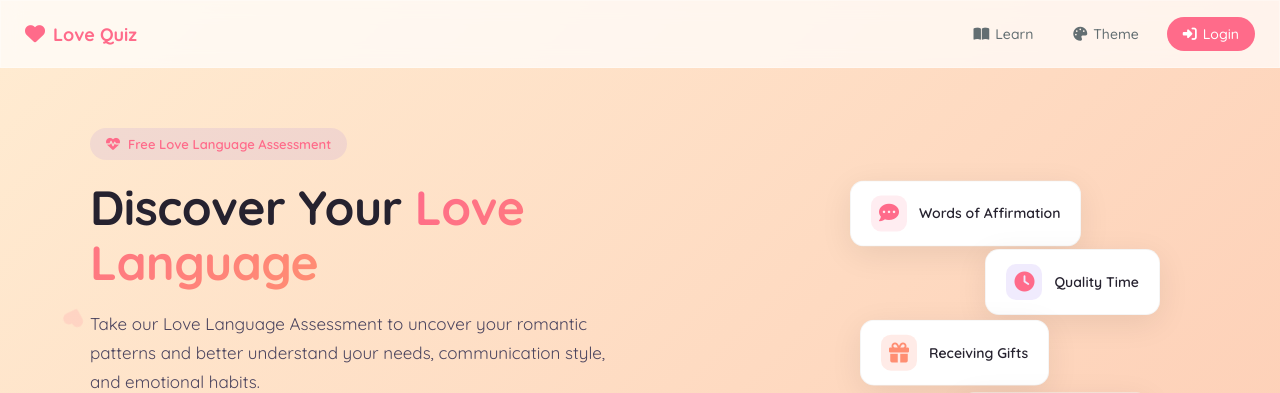
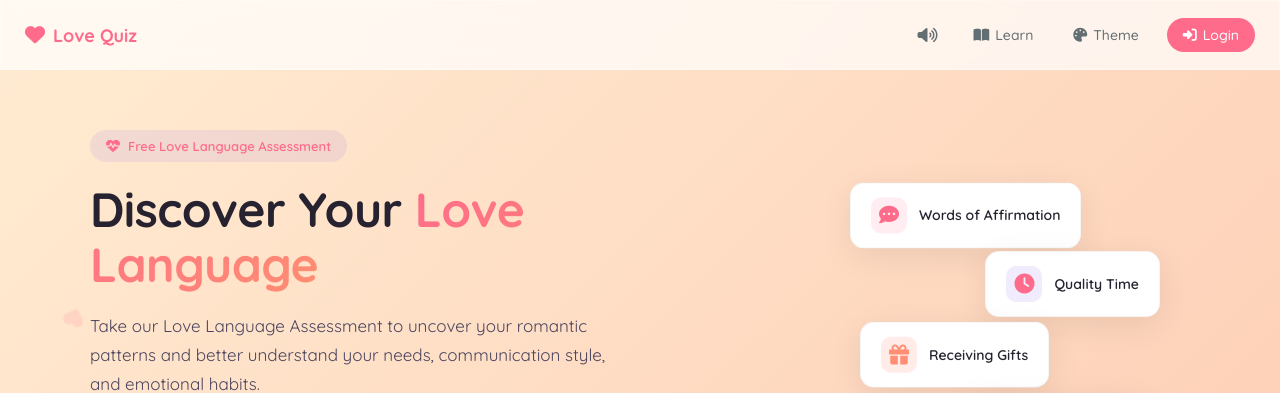
Before and after one commit to SDulguun/love_language_quiz, a Flask app: page / in a window 1280 px wide. Shown: the top 393 px of the page. Run offline with Flask 3, Linux system fonts and the light colour scheme; some libraries are stand-ins or nearby versions.

Commit message:
Add sound toggle and click sounds for quiz answers
- Add audio elements for click and celebration sounds
- Add sound toggle button in navigation bar
- Implement JavaScript for sound management with localStorage persistence
- Add playClickSound() to answer buttons in quiz
- Add CSS styles for sound toggle button

Co-Authored-By: Claude Opus 4.5 <noreply@anthropic.com>

```diff
--- a/static/style.css
+++ b/static/style.css
@@ -149,6 +149,32 @@ body {
 .nav-link:hover {
     color: var(--primary);
     background: rgba(0, 0, 0, 0.05);
+}
+
+/* Sound Toggle Button */
+.sound-toggle-btn {
+    display: flex;
+    align-items: center;
+    justify-content: center;
+    width: 36px;
+    height: 36px;
+    color: #636e72;
+    background: none;
+    border: none;
+    font-size: 16px;
+    border-radius: 8px;
+    cursor: pointer;
+    transition: all 0.2s;
+}
+
+.sound-toggle-btn:hover {
+    color: var(--primary);
+    background: rgba(0, 0, 0, 0.05);
+}
+
+.sound-toggle-btn:focus {
+    outline: 2px solid var(--primary);
+    outline-offset: 2px;
 }
 
 /* Theme Dropdown */
--- a/templates/base.html
+++ b/templates/base.html
@@ -37,12 +37,24 @@
         <div class="heart-float"><i class="fa-solid fa-heart"></i></div>
     </div>
 
+    <!-- Audio elements for sound effects -->
+    <audio id="clickSound" preload="auto">
+        <source src="{{ url_for('static', filename='audio/click.mp3') }}" type="audio/mpeg">
+    </audio>
+    <audio id="celebrationSound" preload="auto">
+        <source src="{{ url_for('static', filename='audio/celebration.mp3') }}" type="audio/mpeg">
+    </audio>
+
     <nav class="main-nav glass-effect">
         <a href="{{ url_for('home') }}" class="nav-logo">
             <i class="fa-solid fa-heart"></i>
             Love Quiz
         </a>
         <div class="nav-links">
+            <!-- Sound Toggle Button -->
+            <button class="sound-toggle-btn" onclick="toggleSound()" title="Toggle sound effects">
+                <i class="fa-solid fa-volume-high" id="soundIcon"></i>
+            </button>
             <a href="{{ url_for('learn') }}" class="nav-link">
                 <i class="fa-solid fa-book-open"></i>
                 Learn
@@ -86,5 +98,46 @@
     <main class="main-content">
         {% block content %}{% endblock %}
     </main>
+
+    <script>
+        // Sound management
+        let soundEnabled = localStorage.getItem('soundEnabled') !== 'false';
+
+        function updateSoundIcon() {
+            const icon = document.getElementById('soundIcon');
+            if (icon) {
+                icon.className = soundEnabled ? 'fa-solid fa-volume-high' : 'fa-solid fa-volume-xmark';
+            }
+        }
+
+        function toggleSound() {
+            soundEnabled = !soundEnabled;
+            localStorage.setItem('soundEnabled', soundEnabled);
+            updateSoundIcon();
+        }
+
+        function playClickSound() {
+            if (soundEnabled) {
+                const sound = document.getElementById('clickSound');
+                if (sound) {
+                    sound.currentTime = 0;
+                    sound.play().catch(() => {});
+                }
+            }
+        }
+
+        function playCelebrationSound() {
+            if (soundEnabled) {
+                const sound = document.getElementById('celebrationSound');
+                if (sound) {
+                    sound.currentTime = 0;
+                    sound.play().catch(() => {});
+                }
+            }
+        }
+
+        // Initialize sound icon on page load
+        document.addEventListener('DOMContentLoaded', updateSoundIcon);
+    </script>
 </body>
 </html>
--- a/templates/quiz.html
+++ b/templates/quiz.html
@@ -20,15 +20,15 @@
 
     <div class="options fade-in-up" style="animation-delay: 0.2s;">
         <form action="{{ url_for('answer') }}" method="POST">
-            <button type="submit" name="choice" value="A" class="option-btn">
+            <button type="submit" name="choice" value="A" class="option-btn" onclick="playClickSound()">
                 <i class="fa-solid fa-a"></i>
                 <span class="option-text">{{ question.options.A }}</span>
             </button>
-            <button type="submit" name="choice" value="B" class="option-btn">
+            <button type="submit" name="choice" value="B" class="option-btn" onclick="playClickSound()">
                 <i class="fa-solid fa-b"></i>
                 <span class="option-text">{{ question.options.B }}</span>
             </button>
-            <button type="submit" name="choice" value="BOTH" class="option-btn option-both">
+            <button type="submit" name="choice" value="BOTH" class="option-btn option-both" onclick="playClickSound()">
                 <i class="fa-solid fa-heart"></i>
                 <span class="option-text">Both apply to me equally</span>
             </button>
```
Also changed, not shown: 2 other files.
